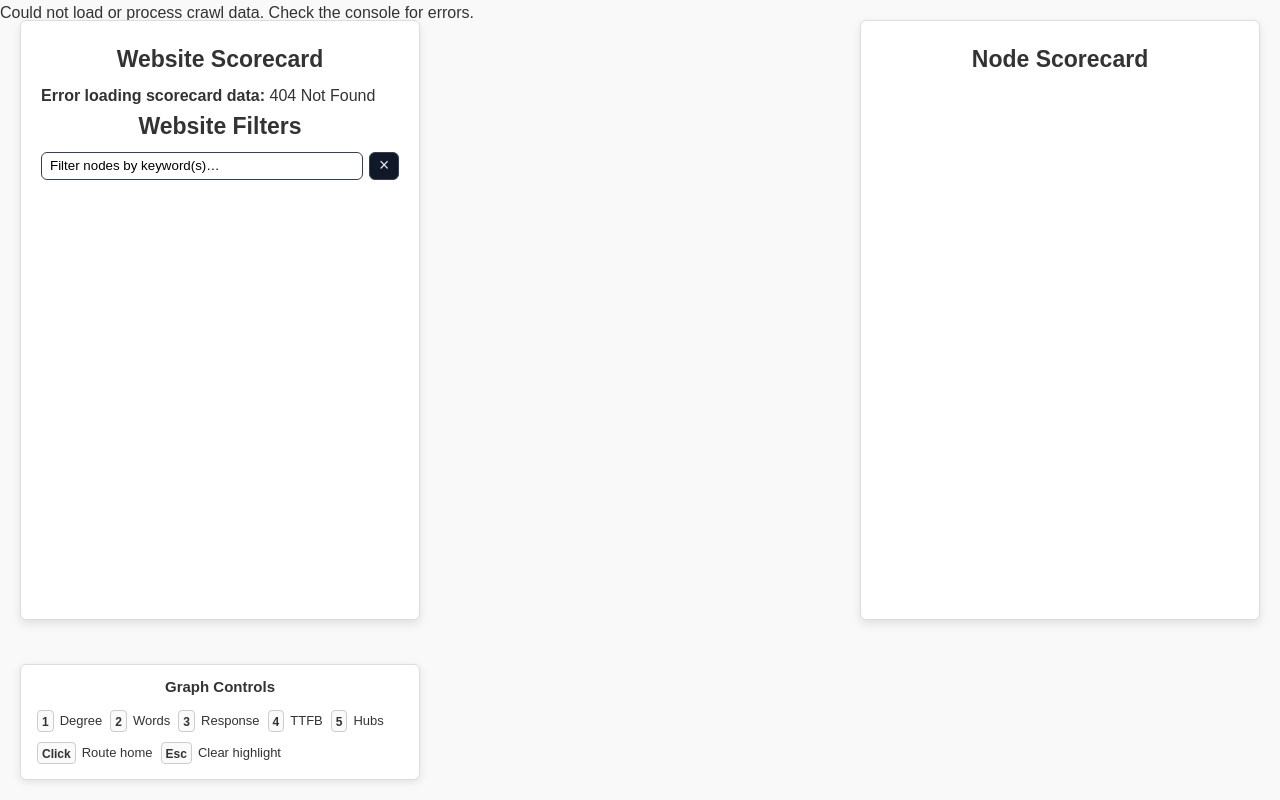
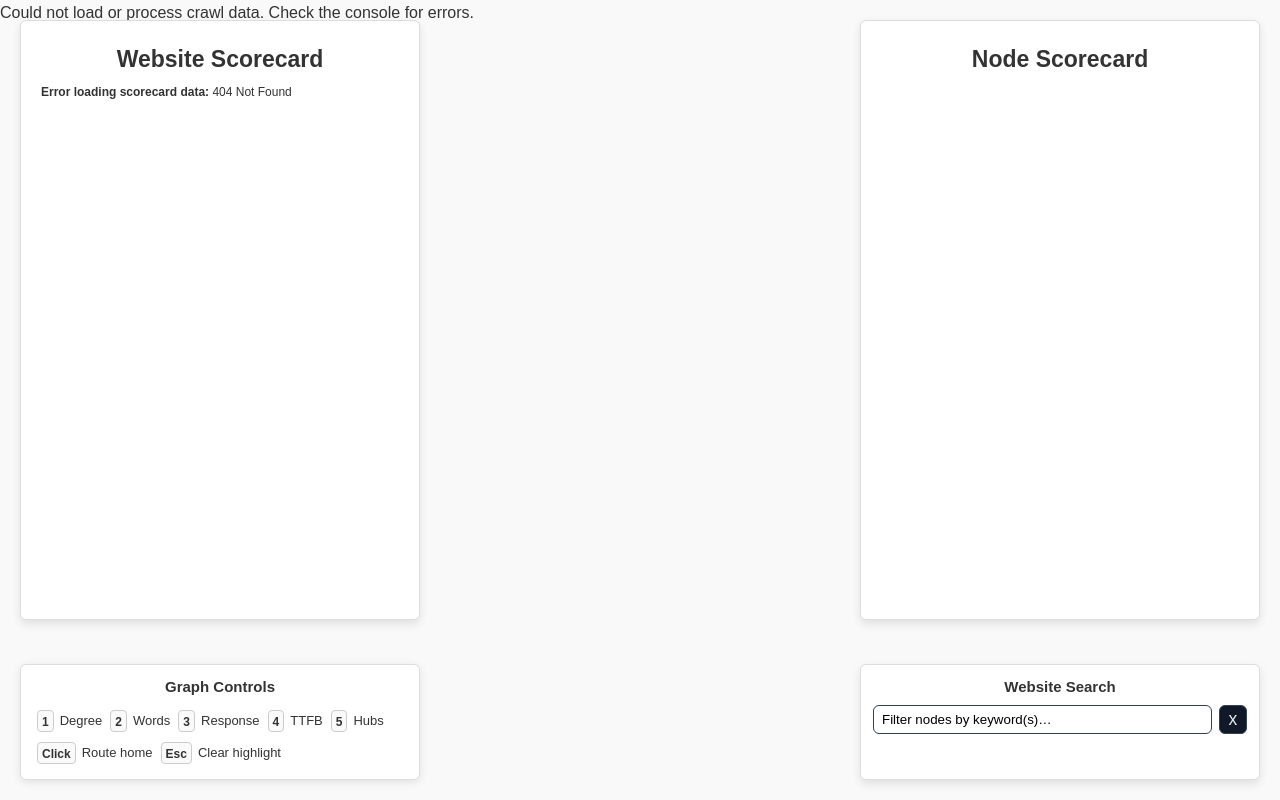
Before and after one commit to devbret/website-internal-links, a plain HTML site: page index.html in a window 1280 px wide. Drawn offline with nearby package versions, Linux system fonts and the light colour scheme; no server answers.

Commit message:
Move website search to bottom right corner of screen.

```diff
--- a/index.html
+++ b/index.html
@@ -16,17 +16,6 @@
     <div id="scorecard" class="scorecard">
       <h3>Website Scorecard</h3>
       <ul id="scorecard-list"></ul>
-      <h3>Website Filters</h3>
-      <div class="scorecard-search">
-        <input
-          id="node-search"
-          type="search"
-          placeholder="Filter nodes by keyword(s)…"
-          autocomplete="off"
-          spellcheck="false"
-        />
-        <button id="node-search-clear" title="Clear search">×</button>
-      </div>
     </div>
 
     <div id="scorecard-right" class="scorecard">
@@ -42,6 +31,20 @@
       </div>
     </div>
 
+    <div id="filters-box" class="scorecard filters-box">
+      <h4>Website Search</h4>
+      <div class="scorecard-search">
+        <input
+          id="node-search"
+          type="search"
+          placeholder="Filter nodes by keyword(s)…"
+          autocomplete="off"
+          spellcheck="false"
+        />
+        <button id="node-search-clear" title="Clear search">x</button>
+      </div>
+    </div>
+
     <script src="main.js"></script>
   </body>
 </html>
--- a/main.css
+++ b/main.css
@@ -18,6 +18,11 @@ h3 {
   text-align: center;
   margin-bottom: 5px;
   font-size: 23px;
+}
+
+h4 {
+  text-align: center;
+  font-size: 15px;
 }
 
 .link {
@@ -72,6 +77,7 @@ svg {
   overflow-y: scroll;
   position: absolute;
   z-index: 100;
+  font-size: 12px;
 }
 
 #scorecard {
@@ -83,7 +89,7 @@ svg {
   top: 20px;
   right: 20px;
   font-size: 12px;
-  max-height: 90vh;
+  max-height: 80vh;
   overflow-y: scroll;
 }
 
@@ -187,8 +193,8 @@ svg {
   border-radius: 6px;
   border: 1px solid #334155;
   background: #ffffff;
-  color: #e2e8f0;
   outline: none;
+  color: #111827;
 }
 
 #node-search::placeholder {
@@ -205,6 +211,21 @@ svg {
   font-size: 1.1rem;
   line-height: 1;
 }
+
 #node-search-clear:hover {
   background: #1f2937;
 }
+
+#filters-box.filters-box {
+  right: 20px;
+  bottom: 20px;
+  top: auto;
+  min-height: 116px;
+  max-height: 116px;
+  height: auto;
+  min-width: 400px;
+  max-width: 400px;
+  overflow-y: visible;
+  font-size: 12px;
+  padding: 10px 12px;
+}
```
Also changed, not shown: 1 other file.
